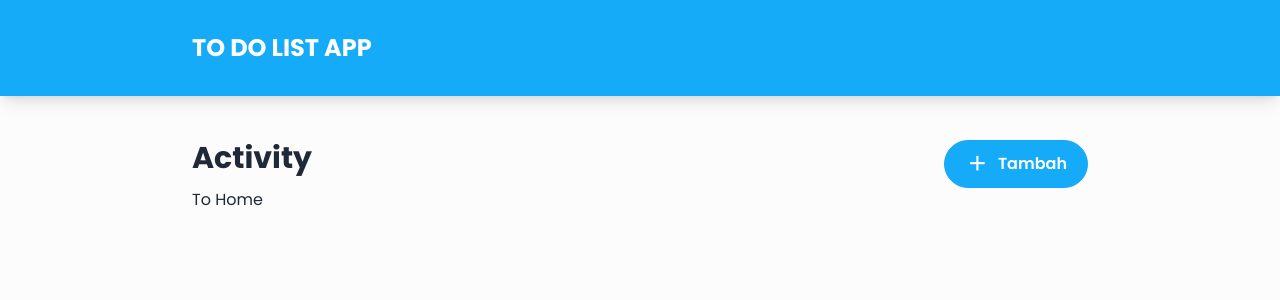
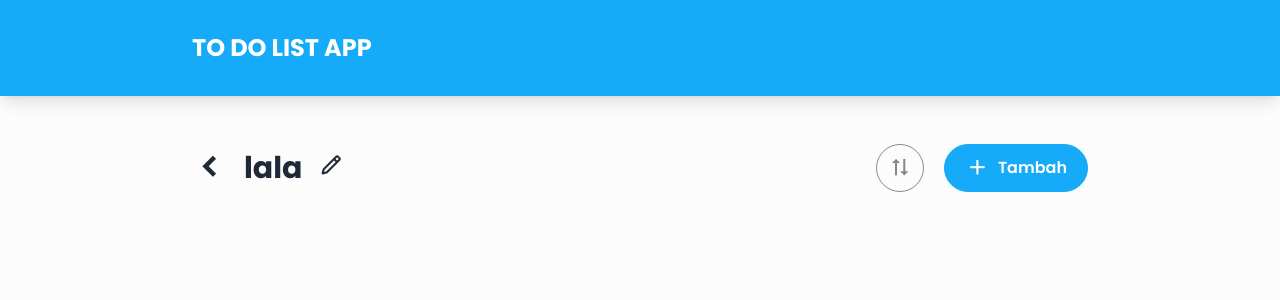
Before and after one commit to alfianahar/react-todolist-devcode, a React (Vite) app: page /detail/1 in a window 1280 px wide. Shown: the top 300 px of the page. Built offline with nearby package versions, Linux system fonts and the light colour scheme.

Commit message:
titlebar prototype finish

```diff
--- /dev/null
+++ b/src/components/ActivityList.jsx
@@ -0,0 +1,13 @@
+import React from 'react'
+
+function ActivityList() {
+    return (
+        <>
+            <div className='min-h-[70vh] lg:min-h-[60vh] flex items-center'>
+
+            </div>
+        </>
+    )
+}
+
+export default ActivityList
--- /dev/null
+++ b/src/components/EmptyState.jsx
@@ -0,0 +1,22 @@
+import React from 'react'
+
+function EmptyState() {
+    return (
+        <div class="flex justify-center">
+            <img
+
+                src="../assets/activity-empty-state.svg"
+                alt="empty-state"
+                class="lg:w-4/6"
+            />
+            <img
+
+                src="../assets/todo-empty-state.svg"
+                alt="empty-list"
+                class="lg:w-4/6"
+            />
+        </div>
+    )
+}
+
+export default EmptyState
--- a/src/components/TitleBar.jsx
+++ b/src/components/TitleBar.jsx
@@ -1,5 +1,5 @@
 import { useEffect, useState } from 'react'
-import { useLocation } from 'react-router-dom'
+import { useLocation, Link } from 'react-router-dom'
 
 const usePathname = () => {
     const location = useLocation();
@@ -24,8 +24,8 @@ function TitleBar() {
 
     return (
         <>
-            <div className="flex justify-between w-full">
-                {path ?
+            <div className="flex justify-between items-center w-full">
+                {path == false ?
                     <>
                         <h1 className="font-bold text-3xl" data-cy="activity-title">Activity</h1>
                         <button
@@ -40,11 +40,54 @@ function TitleBar() {
                     </>
                     : <>
                         <div className='inline-flex items-center gap-3 lg:gap-4'>
+                            <Link to={`/`}>
+                                <i class='bx bxs-chevron-left bx-md bx-fade-left-hover'></i>
+                            </Link>
+                            {/* <input
+                                type="text"
+                                id="item-title"
 
+                                class="bg-transparent border-b-2 font-bold text-2xl w-full"
+                            /> */}
+                            <h1 class="font-bold text-2xl lg:text-3xl cursor-pointer"
+                                data-cy="todo-title"
+                            >
+                                lala
+                            </h1>
+                            <button type="button">
+                                <i class='bx bx-pencil bx-sm' ></i>
+                            </button>
+                        </div>
+                        <div className='inline-flex items-center gap-3 lg:gap-4'>
+                            {/* <button
+                                className='btn btn-circle btn-outline btn-secondary'
+                                data-cy="todo-sort-button">
+                            </button> */}
+                            <div className="dropdown">
+                                <label tabIndex={0} className="btn btn-circle btn-outline btn-secondary m-1" data-cy="todo-sort-button">
+                                    <i class='bx bx-sort-alt-2 bx-sm'></i>
+                                </label>
+                                <ul tabIndex={0} className="dropdown-content menu shadow bg-base-100 rounded-md w-52">
+                                    <li><a><i class='bx bx-sort-down'></i>Terbaru</a></li>
+                                    <li><a><i class='bx bx-sort-up'></i>Terlama</a></li>
+                                    <li><a><i class='bx bx-sort-a-z' ></i>A-Z</a></li>
+                                    <li><a><i class='bx bx-sort-z-a' ></i>Z-A</a></li>
+                                    <li><a><i class='bx bx-sort-alt-2'></i>Belum Selesai</a></li>
+                                </ul>
+                            </div>
+                            <button
+                                className="btn btn-primary gap-2  font-semibold text-base normal-case px-3 lg:px-5"
+                                type="button"
+                                data-cy="todo-add-button"
+
+                            >
+                                <i className='bx bx-plus bx-sm'></i>
+                                <span className="hidden lg:block"> Tambah </span>
+                            </button>
                         </div>
                     </>
                 }
-            </div>
+            </div >
         </>
     )
 }
--- a/src/routes/ItemList.jsx
+++ b/src/routes/ItemList.jsx
@@ -9,7 +9,7 @@ function ItemList() {
     return (
         <>
             <TitleBar />
-            <Link to={`/`}>To Home</Link>
+
         </>
     )
 }
--- a/tailwind.config.cjs
+++ b/tailwind.config.cjs
@@ -14,6 +14,7 @@ module.exports = {
         light: {
           ...require("daisyui/src/colors/themes")["[data-theme=light]"],
           primary: "#16ABF8",
+          secondary: "#888888",
           error: "#ED4C5C",
           "base-100": "#fcfcfc",
           "--rounded-btn": "9999px",
```
